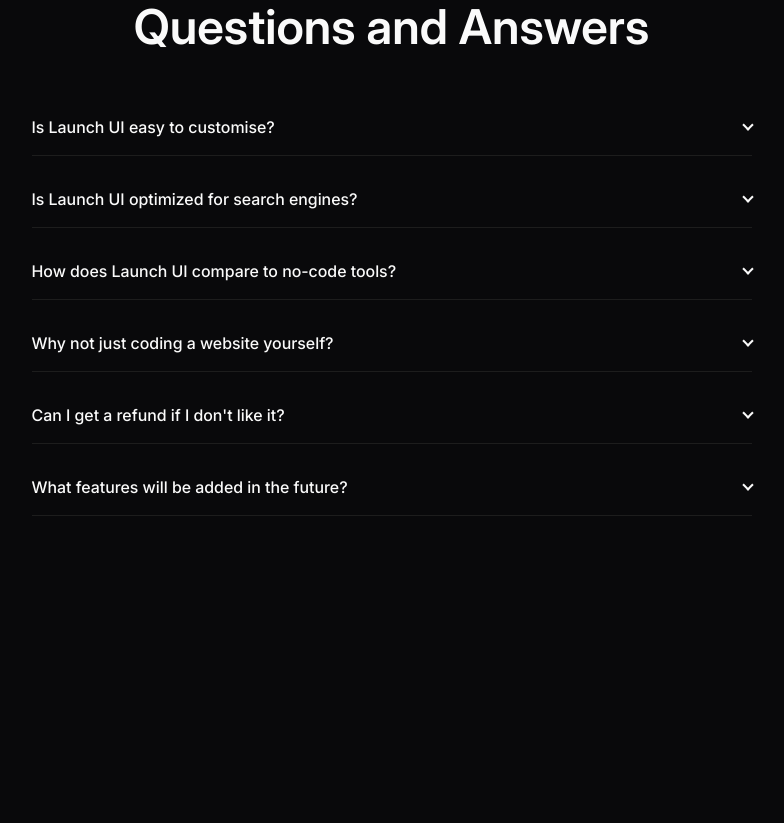
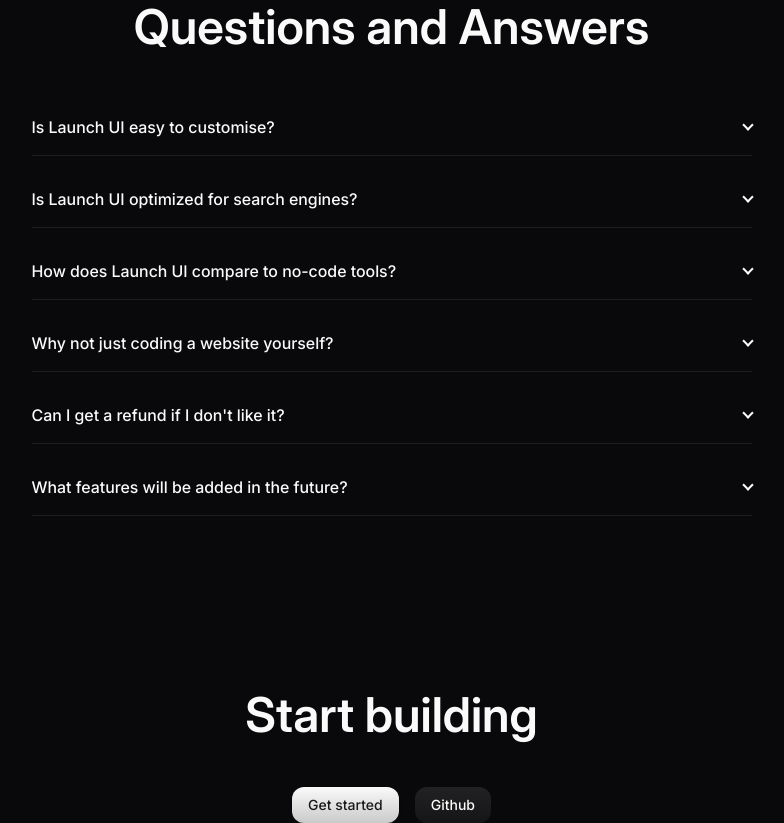
Before and after one commit to Zow4ik/Website-Launch-AI, a website built with Vite: page index.html in a window 1280 px wide. Shown: the part 7132-7955 px from the top of the page, without its empty margins (241-1025 px from the left). Before the commit the page ends 7663 px from the top, so only its background shows below. Built offline with nearby package versions, Linux system fonts and the light colour scheme.

Commit message:
add section start.

```diff
--- a/index.html
+++ b/index.html
@@ -1151,6 +1151,27 @@
           </div>
         </div>
       </section>
+      <section class="start">
+        <div class="start__container container">
+          <h2 class="start__title title-h2">Start building</h2>
+          <div class="start__links">
+            <a
+              class="start__link link--white"
+              href="/"
+              target="_blank"
+            >
+              Get started
+            </a>
+            <a
+              class="start__link link"
+              href="/"
+              target="_blank"
+            >
+              Github
+            </a>
+          </div>
+        </div>
+      </section>
     </main>
     <script type="module" src="/src/scripts/main.js"></script>
   </body>
--- a/src/styles/components/_components.scss
+++ b/src/styles/components/_components.scss
@@ -8,3 +8,4 @@
 @forward "opinions";
 @forward "plans";
 @forward "faq";
+@forward "start";
--- /dev/null
+++ b/src/styles/components/_start.scss
@@ -0,0 +1,22 @@
+.start {
+  &__container {
+    flex-direction: column;
+    margin-bottom: clamp(64px, 12.5vw, 192px);
+    align-items: center;
+  }
+
+  &__title {
+    margin-bottom: 48px;
+  }
+
+  &__links {
+    display: flex;
+    gap: 16px;
+  }
+
+  @media (max-width: 750px) {
+    &__title {
+      margin-bottom: 24px;
+    }
+  }
+}
```
